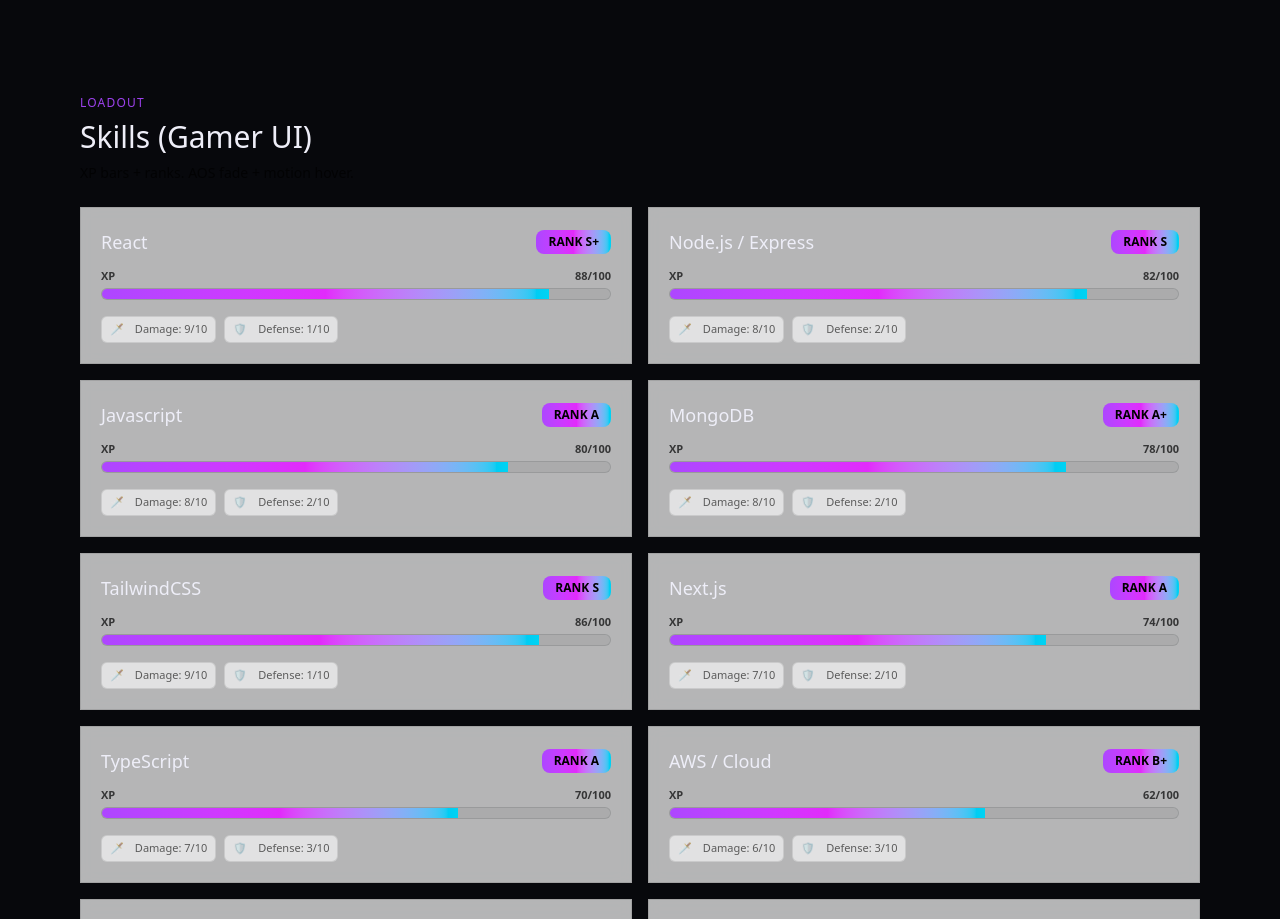
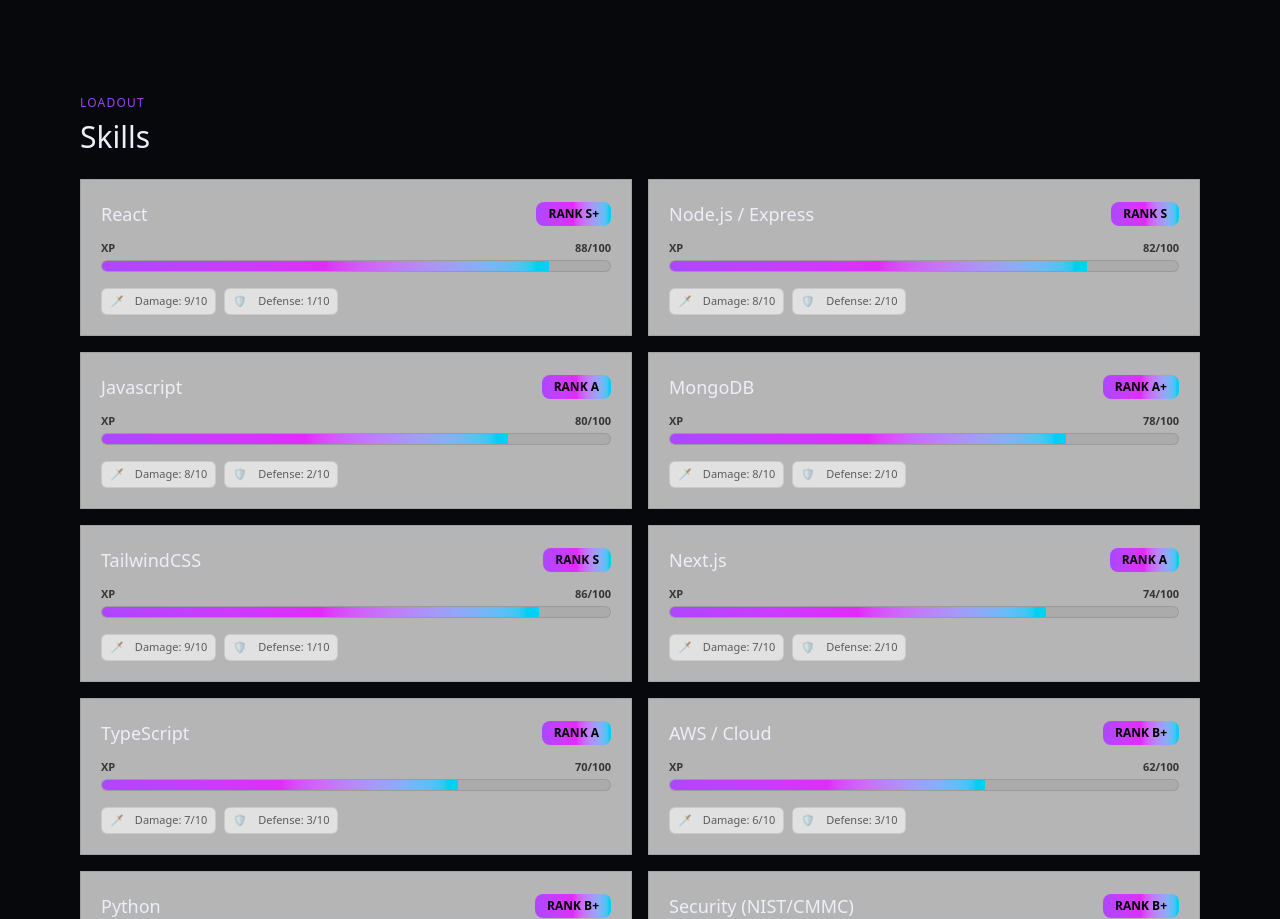
Before and after one commit to unw10181/Uchenna_Portfolio, a React (Vite) app in the folder uchenna-portfolio/: page / in a window 1280 px wide. Shown: the part 1056-1975 px from the top of the page. Built offline with nearby package versions, Linux system fonts and the light colour scheme.

Commit message:
removing unnecesarry info

```diff
--- a/uchenna-portfolio/src/components/SkillsPanel.tsx
+++ b/uchenna-portfolio/src/components/SkillsPanel.tsx
@@ -7,11 +7,7 @@
 export default function SkillsPanel() {
   return (
     <div id="skills" className="mx-auto max-w-6xl px-4 py-12">
-      <SectionTitle
-        kicker="LOADOUT"
-        title="Skills (Gamer UI)"
-        subtitle="XP bars + ranks. AOS fade + motion hover."
-      />
+      <SectionTitle kicker="LOADOUT" title="Skills" subtitle="" />
 
       <div className="grid gap-4 md:grid-cols-2">
         {skills.map((s) => (
```
